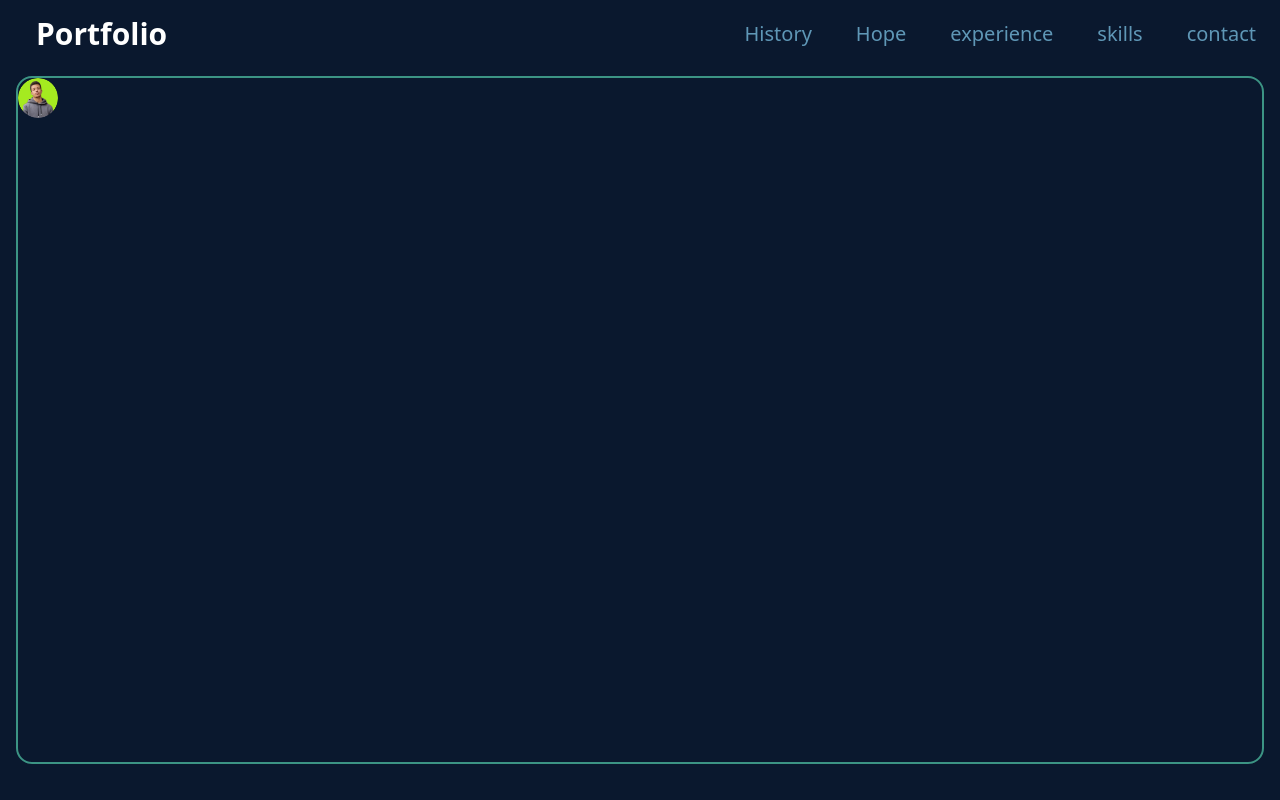
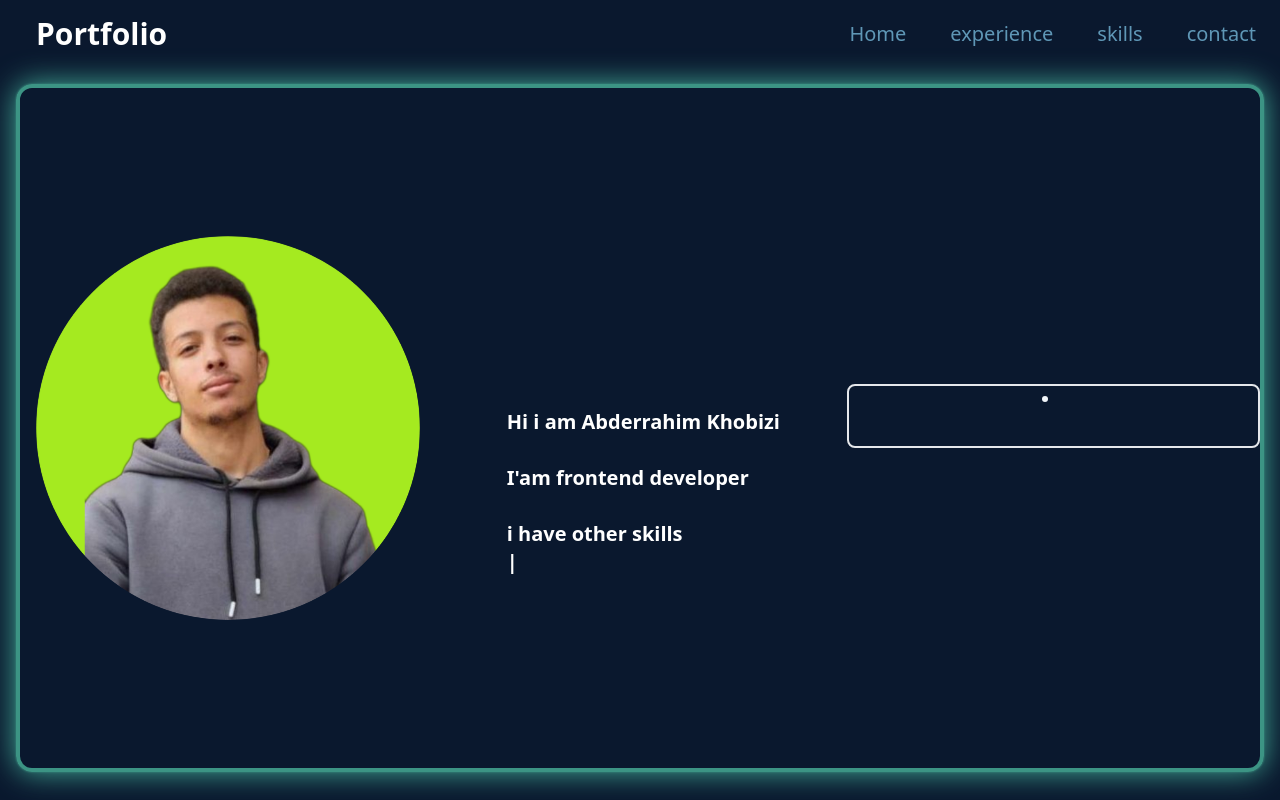
Before and after one commit to abderrahimRa/Portfolio, a React (Vite) app: page / in a window 1280 px wide. Built offline with nearby package versions, Linux system fonts and the light colour scheme.

Commit message:
First Git

```diff
--- a/package.json
+++ b/package.json
@@ -10,8 +10,10 @@
     "preview": "vite preview"
   },
   "dependencies": {
+    "font-awesome": "^4.7.0",
     "react": "^18.3.1",
     "react-dom": "^18.3.1",
+    "react-icons": "^5.3.0",
     "react-type-animation": "^3.2.0"
   },
   "devDependencies": {
--- a/src/App.tsx
+++ b/src/App.tsx
@@ -3,19 +3,14 @@ import NavBar from "./components/Navbar";
 import Profile from "./components/Profile";
 import "./index.css";
 
-const ListItems: string[] = [
-  // TODO:
-  "History",
-  "Hope",
-  "experience",
-  "skills",
-  "contact",
-];
+const ListItems: string[] = ["Home", "experience", "skills", "contact"];
+
 
 const App = () => (
-  <div className="flex flex-col h-screen">
+  <div className="flex h-screen flex-col">
     <NavBar menuItems={ListItems} />
-    <Profile />
+    <Profile></Profile>
+
   </div>
 );
 
--- /dev/null
+++ b/src/components/ContactNav.tsx
@@ -0,0 +1,8 @@
+import 'font-awesome/css/font-awesome.min.css';
+const ContactNav = () => {
+  return (
+    <div className="grid w-full justify-center rounded-lg border-2 pb-9 align-middle text-slate-100"><li></li></div>
+  );
+};
+
+export default ContactNav;
--- a/src/components/Navbar.tsx
+++ b/src/components/Navbar.tsx
@@ -4,16 +4,16 @@ interface Navitems {
 
 const NavBar: React.FC<Navitems> = ({ menuItems }) => (
   <nav className="w-full sm:pl-4 sm:pr-3">
-    <ul className="flex w-full items-center justify-between pt-2 text-lg text-white md:justify-end">
+    <ul className="flex w-full items-center justify-between py-2 text-lg text-white md:justify-end">
       <li className="hidden pl-5 text-2xl font-semibold sm:flex md:mr-auto md:text-3xl">
         Portfolio
       </li>
 
       <div className="flex w-full justify-evenly sm:w-auto sm:space-x-3 md:space-x-5">
-        {menuItems.map((item) => (
+        {menuItems.map((item, index) => (
           <li
-            className="hover:bg- flex cursor-pointer rounded-md px-2 pt-1 text-[#5f97b6] hover:text-white sm:px-3 sm:text-lg md:text-xl lg:p-3"
-            key={item}
+            className="flex cursor-pointer rounded-md px-2 py-1 text-[#5f97b6] hover:bg-[#5f97b6] hover:text-white sm:px-3 sm:text-lg md:text-xl lg:p-3"
+            key={index}
           >
             {item}
           </li>
--- a/src/components/Profile.tsx
+++ b/src/components/Profile.tsx
@@ -1,12 +1,33 @@
+import { TypeAnimation } from "react-type-animation";
+import ContactNav from "./ContactNav";
+
 const Profile = () => {
   return (
-    <div className="flex h-screen items-center justify-center p-4 sm:h-[90vh]">
-      <div className="h-full w-full rounded-2xl border-2 border-[#3c9484]">
+    <div className="flex h-screen w-screen items-center justify-end p-4 sm:h-[90vh]">
+      <div className="grid h-full w-full justify-center justify-items-center rounded-2xl border-4 border-[#3c9484] py-3 shadow-[0_0_2px_#3c9484,0_0_30px_#46b19b] sm:flex sm:items-center sm:justify-between sm:pl-4">
         <img
           src={"/Photos/profile-pic.png"}
           alt="Profile"
-          className="h-10 w-10 rounded-full"
+          className="max-[130]:bg-white h-[50vw] rounded-full sm:h-[30vw]"
         />
+        <div className="above314:text-xl pt-6 size-fit font-bold text-white sm:flex sm:w-full sm:justify-center sm:pl-5 sm:pt-[20vh] sm:text-xl md:text-2xl">
+          <TypeAnimation
+            style={{
+              height: "200px",
+              display: "block",
+              whiteSpace: "pre-line",
+            }}
+            sequence={[
+              `Hi i am Abderrahim Khobizi\n\nI'am frontend developer\n\ni have other skills\n`,
+              5000,
+              "",
+            ]}
+            repeat={Infinity}
+          />
+        </div>
+        <div className="pb-6 sm:flex sm:w-full sm:justify-center">
+          <ContactNav menuIcons={[]}/>
+        </div>
       </div>
     </div>
   );
--- /dev/null
+++ b/src/components/ProfileText.tsx
@@ -0,0 +1,22 @@
+import { TypeAnimation } from "react-type-animation";
+
+const ProfileText = () => {
+  return (
+    <div className="text-xl font-bold text-white">
+      <TypeAnimation
+        style={{
+          height: "300px",
+          display: "block",
+        }}
+        sequence={[
+          `Hi iam Abderrahim Khobizi\n I'am frontend developer\ni have others skills want to see more ? \n`, // actual line-break inside string literal also gets animated in new line, but ensure there are no leading spaces
+          5000,
+          "",
+        ]}
+        repeat={Infinity}
+      />
+    </div>
+  );
+};
+
+export default ProfileText;
--- a/tailwind.config.js
+++ b/tailwind.config.js
@@ -2,7 +2,11 @@
 export default {
   content: ["./index.html", "./src/**/*.{js,ts,jsx,tsx}"],
   theme: {
-    extend: {},
+    extend: {
+      screens: {
+        'above314': {'min': '314px'},
+      },
+    },
   },
   plugins: [],
 };
```
Also changed, not shown: 1 other file (tests, documents, lock files or other folders).
